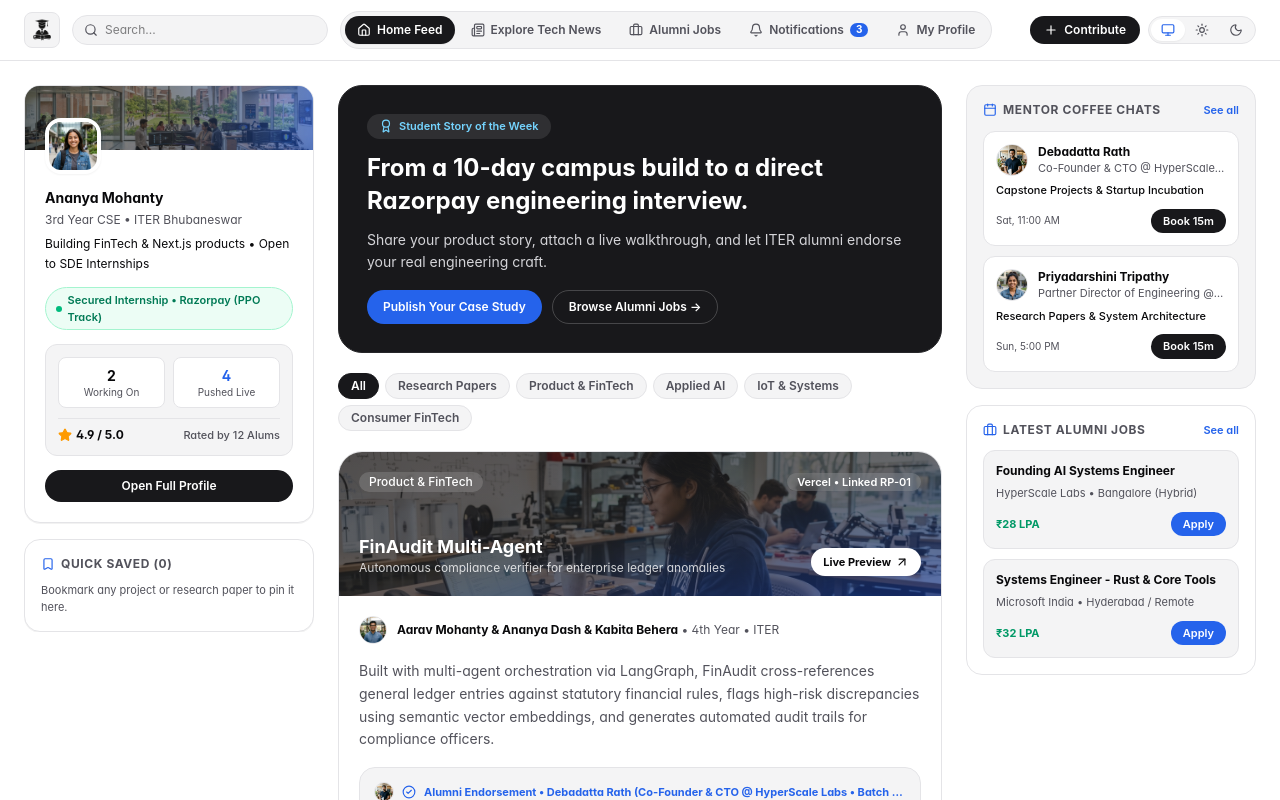
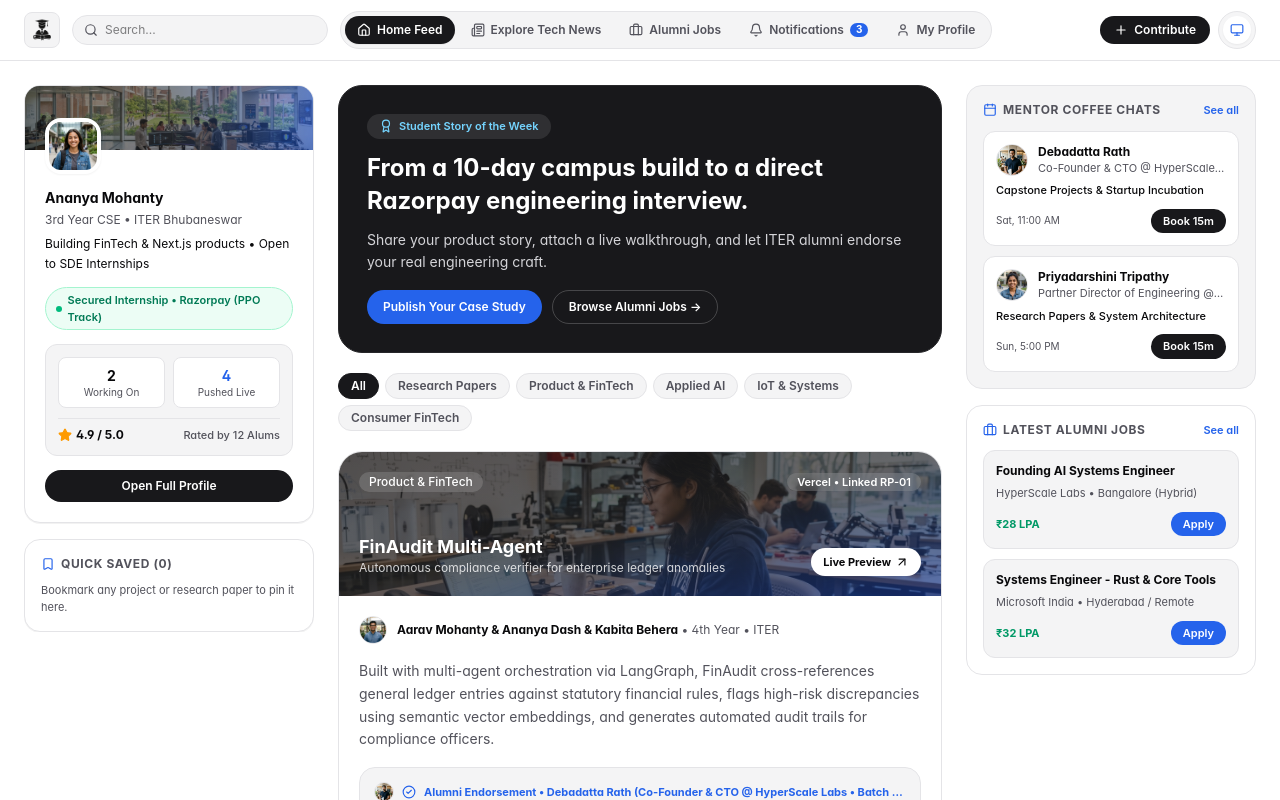
Before and after one commit to ragelabs-ssssd/Alum-Connect, a Next.js app: page /student in a window 1280 px wide. Shown: the top 800 px of the page. Built offline with nearby package versions, Linux system fonts and the light colour scheme.

Commit message:
feat: switch ThemeToggle to hover-expand single-icon pill (Option 4)

```diff
--- a/src/components/ThemeToggle.tsx
+++ b/src/components/ThemeToggle.tsx
@@ -10,12 +10,12 @@ const OPTIONS: { value: ThemeMode; label: string; icon: React.ReactNode }[] = [
   { value: 'dark', label: 'Dark', icon: <Moon className="w-3.5 h-3.5" /> },
 ];
 
-export default function ThemeToggle({ compact = false }: { compact?: boolean }) {
+export default function ThemeToggle({ compact: _compact = false }: { compact?: boolean }) {
   const { mode, setMode } = useTheme();
 
   return (
     <div
-      className="inline-flex items-center rounded-full border border-[#E4E4E7] dark:border-slate-700/80 bg-[#F4F4F5]/90 dark:bg-slate-800/80 p-0.5"
+      className="group inline-flex items-center rounded-full border border-[#E4E4E7] dark:border-slate-700/80 bg-[#F4F4F5]/90 dark:bg-slate-800/80 p-1 transition-all"
       role="group"
       aria-label="Theme mode"
     >
@@ -27,14 +27,14 @@ export default function ThemeToggle({ compact = false }: { compact?: boolean })
             type="button"
             onClick={() => setMode(opt.value)}
             title={`Theme: ${opt.label}`}
-            className={`inline-flex items-center gap-1 rounded-full px-2.5 py-1 text-[11px] font-medium transition-all ${
+            aria-label={`Theme: ${opt.label}`}
+            className={`h-7 rounded-full flex items-center justify-center transition-all duration-200 overflow-hidden ${
               active
-                ? 'bg-white dark:bg-slate-950 text-[#2563EB] dark:text-sky-400 shadow-xs'
-                : 'text-[#52525B] dark:text-slate-400 hover:text-stone-900 dark:hover:text-slate-200'
+                ? 'w-7 bg-white dark:bg-slate-950 text-[#2563EB] dark:text-sky-400 shadow-xs'
+                : 'w-0 opacity-0 group-hover:w-7 group-hover:opacity-100 group-focus-within:w-7 group-focus-within:opacity-100 text-[#52525B] dark:text-slate-400 hover:text-stone-900 dark:hover:text-slate-200'
             }`}
           >
             {opt.icon}
-            {!compact && <span className="hidden sm:inline">{opt.label}</span>}
           </button>
         );
       })}
```
